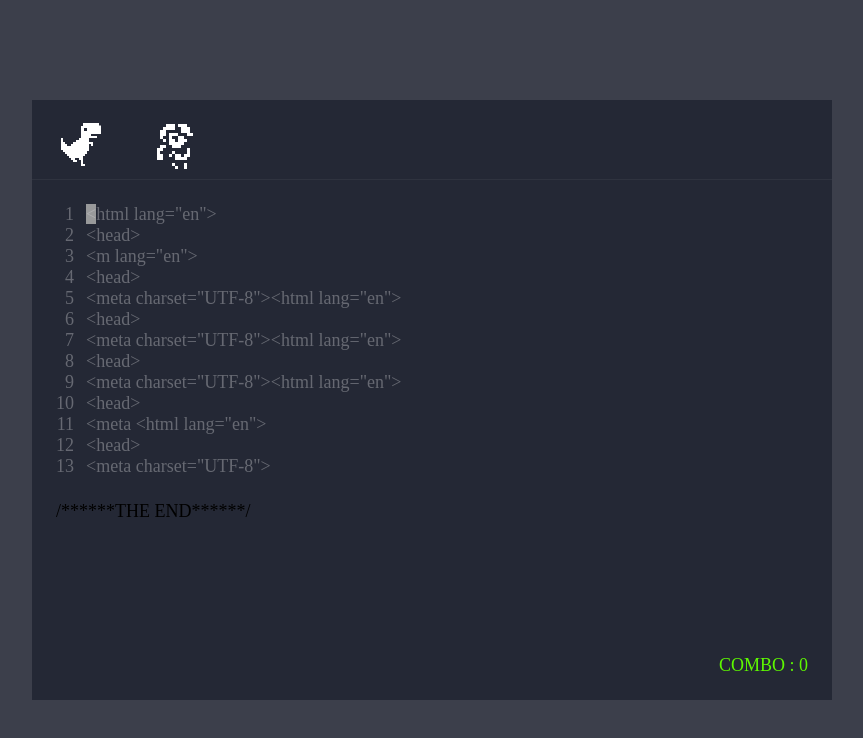
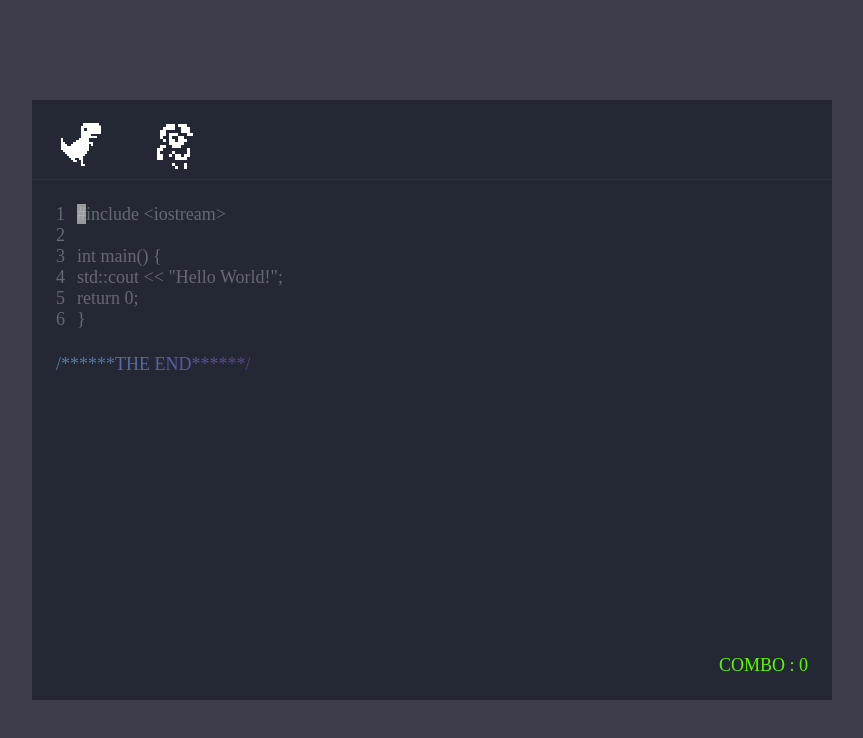
Before and after one commit to teo-sprint/typo-saurus-code, a React (Vite) app: page /game in a window 1280 px wide. Shown: the top 738 px of the page, without its empty margins (208-1071 px from the left). Built offline with nearby package versions, Linux system fonts and the light colour scheme; a web font is replaced by a local one.

Commit message:
[FEAT] 더미 데이터 분리, THE END 그래디언트
Co-authored-by: HaeSim <anjin309@gmail.com>
Co-authored-by: Bora Choi <tsuilook@gmail.com>
Co-authored-by: moonseonyeong <sunyeong2222@gmail.com>

```diff
--- a/src/components/Editor.jsx
+++ b/src/components/Editor.jsx
@@ -25,7 +25,7 @@ function Editor({ curIdx, code, isFever }) {
         </div>
       </div>
       <Styled.FirstLine />
-      <div className='pb-32 pl-6'>/******THE END******/</div>
+      <Styled.EndLine>/******THE END******/</Styled.EndLine>
     </Styled.EditorContainer>
   );
 }
--- a/src/components/Editor.styled.js
+++ b/src/components/Editor.styled.js
@@ -47,6 +47,39 @@ const blinking = keyframes`
   100% { opacity: 0.1; }
 `;
 
+const endAnimation = keyframes`
+  0%{
+    background-position:0% 50%;
+  }
+  100%{
+    background-position:100% 50%;
+  }
+`;
+
+const EndLine = styled.div`
+  padding: 0 0 52px 24px;
+  background: linear-gradient(
+    90deg,
+    rgba(150, 48, 30, 1) 0%,
+    rgba(199, 201, 88, 1) 10%,
+    rgba(28, 147, 46, 1) 20%,
+    rgba(74, 165, 168, 1) 30%,
+    rgba(89, 90, 165, 1) 40%,
+    rgba(84, 16, 67, 1) 50%,
+    rgba(28, 58, 63, 1) 60%,
+    rgba(82, 175, 183, 1) 70%,
+    rgba(78, 170, 76, 1) 80%,
+    rgba(150, 48, 30, 1) 90%,
+    rgba(199, 201, 88, 1) 100%
+  );
+  -webkit-background-clip: text;
+  -webkit-text-fill-color: transparent;
+  background-size: 1000% 100%;
+  display: inline;
+  transform: translate(-50%, -50%);
+  animation: ${endAnimation} 4s linear infinite;
+`;
+
 const TextLine = styled.span`
   color: rgb(255, 255, 255, 0.3);
 
@@ -74,4 +107,5 @@ export default {
   EditorContainer,
   FirstLine,
   TextLine,
+  EndLine,
 };
--- /dev/null
+++ b/src/data.js
@@ -0,0 +1,44 @@
+const binary =
+  '01010000 01001100 00100000 11101101 10011000 10011100 11101100 10001011 10101100\n11101100 10010011 10110000 00001010 00001010\n01101101 01100101 01101101 01100010 01100101 01110010 01110011\n11101010 10110011 10100100 11101100 10011101 10110100\n11101011 10101111 10111100 11101011 10101111 10111100\n11101011 10111001 10001000 11101100 10111000 10100000\n11101100 10011011 10111001 11101011 10100110 10110000 11101100 10011101 10110100\n11101101 10001111 10110100\n11101101 10010101 10110100 11101011 10001011 10101100\n01110011 01110000 01100101 01100011 01101001 01100001 01101100 00100000 01110100\n01101000 01100001 01101110 01101011 01110011 00100000 01110100 01101111 00100000\n11101101 10000101 10001100 11101100 10011000 10100100';
+// PL 혜심쓰
+
+// 곤이
+// 민민
+// 비비
+// 빈츠
+// 웹린이
+// 폴
+// 해달
+
+// special thanks to 테오
+
+const cppHelloWorld = `#include <iostream>
+
+  int main() {
+      std::cout << "Hello World!";
+      return 0;
+  }`;
+
+const index = `import { HYDRATE } from 'next-redux-wrapper';
+import { combineReducers } from 'redux';
+import user from './user';
+import post from './post';
+
+const rootReducer = combineReducers({
+  index: (state = {}, action) => {
+   switch (action.type) {
+      case HYDRATE:
+        console.log('HYDRATE', action);
+        return { ...state, ...action.payload };
+
+      default:
+        return state;
+    }
+  },
+user,
+  post,
+});
+
+export default rootReducer;`;
+
+export const codes = [binary, cppHelloWorld, index];
--- a/src/pages/Game.jsx
+++ b/src/pages/Game.jsx
@@ -4,249 +4,11 @@ import GameClear from '../components/GameClear/GameClear';
 import GameOver from '../components/GameOver/GameOver';
 import Race from '../components/Race';
 import Styled from './Game.styled';
+import { codes } from '../data';
 import useInterval from '../util/useInterval';
 
-const data = [
-  '<',
-  'h',
-  't',
-  'm',
-  'l',
-  ' ',
-  'l',
-  'a',
-  'n',
-  'g',
-  '=',
-  '"',
-  'e',
-  'n',
-  '"',
-  '>',
-  '\n',
-  '<',
-  'h',
-  'e',
-  'a',
-  'd',
-  '>',
-  '\n',
-  '<',
-  'm',
-  ' ',
-  'l',
-  'a',
-  'n',
-  'g',
-  '=',
-  '"',
-  'e',
-  'n',
-  '"',
-  '>',
-  '\n',
-  '<',
-  'h',
-  'e',
-  'a',
-  'd',
-  '>',
-  '\n',
-  '<',
-  'm',
-  'e',
-  't',
-  'a',
-  ' ',
-  'c',
-  'h',
-  'a',
-  'r',
-  's',
-  'e',
-  't',
-  '=',
-  '"',
-  'U',
-  'T',
-  'F',
-  '-',
-  '8',
-  '"',
-  '>',
-  '<',
-  'h',
-  't',
-  'm',
-  'l',
-  ' ',
-  'l',
-  'a',
-  'n',
-  'g',
-  '=',
-  '"',
-  'e',
-  'n',
-  '"',
-  '>',
-  '\n',
-  '<',
-  'h',
-  'e',
-  'a',
-  'd',
-  '>',
-  '\n',
-  '<',
-  'm',
-  'e',
-  't',
-  'a',
-  ' ',
-  'c',
-  'h',
-  'a',
-  'r',
-  's',
-  'e',
-  't',
-  '=',
-  '"',
-  'U',
-  'T',
-  'F',
-  '-',
-  '8',
-  '"',
-  '>',
-
-  '<',
-  'h',
-  't',
-  'm',
-  'l',
-  ' ',
-  'l',
-  'a',
-  'n',
-  'g',
-  '=',
-  '"',
-  'e',
-  'n',
-  '"',
-  '>',
-  '\n',
-  '<',
-  'h',
-  'e',
-  'a',
-  'd',
-  '>',
-  '\n',
-  '<',
-  'm',
-  'e',
-  't',
-  'a',
-  ' ',
-  'c',
-  'h',
-  'a',
-  'r',
-  's',
-  'e',
-  't',
-  '=',
-  '"',
-  'U',
-  'T',
-  'F',
-  '-',
-  '8',
-  '"',
-  '>',
-  '<',
-  'h',
-  't',
-  'm',
-  'l',
-  ' ',
-  'l',
-  'a',
-  'n',
-  'g',
-  '=',
-  '"',
-  'e',
-  'n',
-  '"',
-  '>',
-  '\n',
-  '<',
-  'h',
-  'e',
-  'a',
-  'd',
-  '>',
-  '\n',
-  '<',
-  'm',
-  'e',
-  't',
-  'a',
-  ' ',
-
-  '<',
-  'h',
-  't',
-  'm',
-  'l',
-  ' ',
-  'l',
-  'a',
-  'n',
-  'g',
-  '=',
-  '"',
-  'e',
-  'n',
-  '"',
-  '>',
-  '\n',
-  '<',
-  'h',
-  'e',
-  'a',
-  'd',
-  '>',
-  '\n',
-  '<',
-  'm',
-  'e',
-  't',
-  'a',
-  ' ',
-  'c',
-  'h',
-  'a',
-  'r',
-  's',
-  'e',
-  't',
-  '=',
-  '"',
-  'U',
-  'T',
-  'F',
-  '-',
-  '8',
-  '"',
-  '>',
-];
 const DECI_SEC = 100;
-const DEV_OFFSET = 7;
+const DEV_OFFSET = 10;
 const GAME_OVER_GAP = {
   NORMAL: 2,
   FIRE: 5,
@@ -260,7 +22,7 @@ const transCode = (data) =>
   });
 
 function Game() {
-  const [code, setCode] = useState(() => transCode(data));
+  const [code, setCode] = useState(() => transCode(codes[Math.ceil(Math.random() * 10) % codes.length].split('')));
   const [curIdx, setCurIdx] = useState(0);
   const [combo, setCombo] = useState(0);
   const maxCombo = useRef(0);
```
